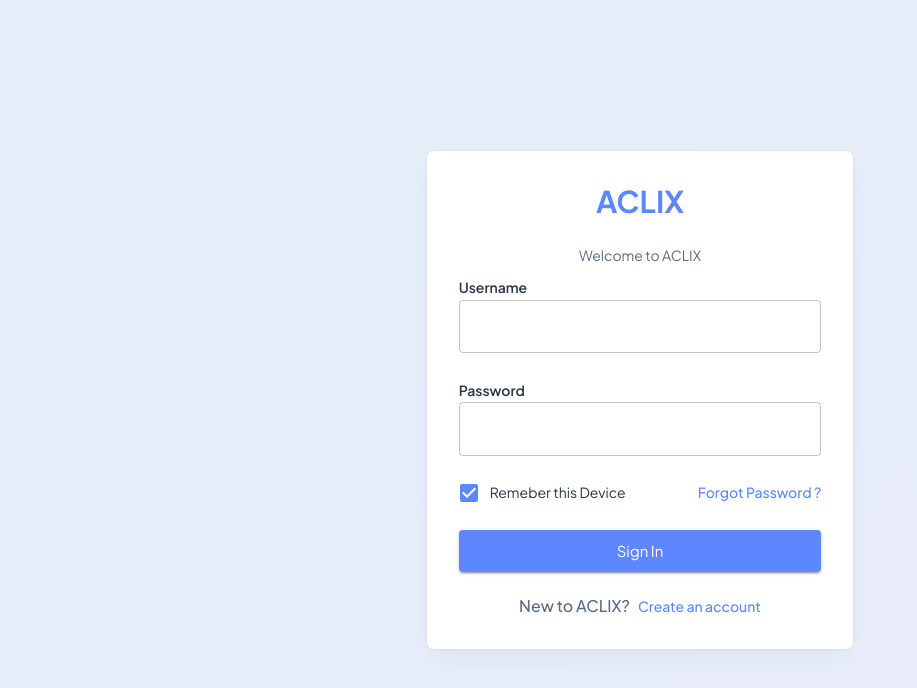
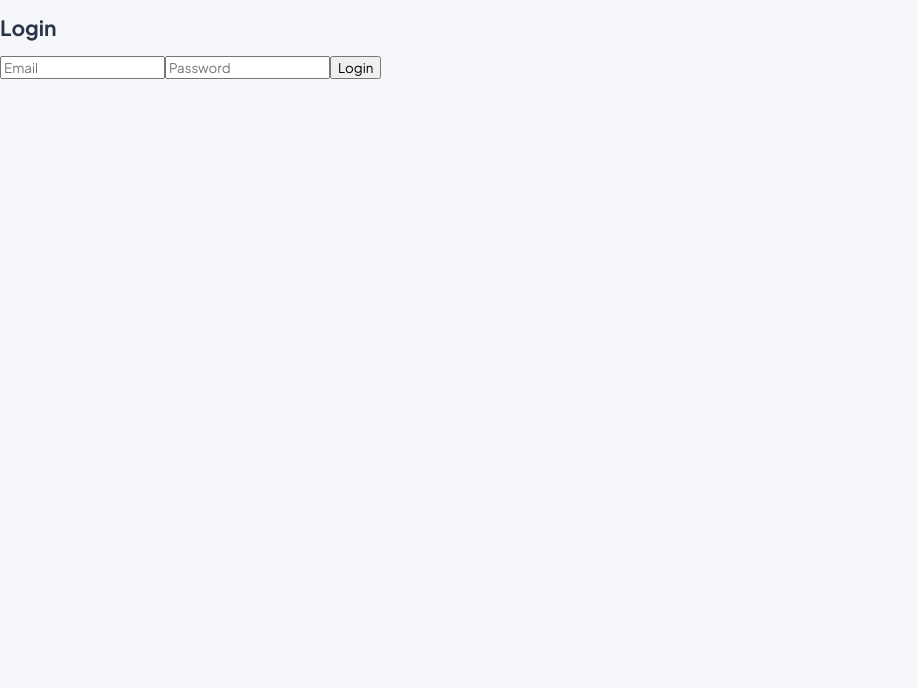
Before and after one commit to aclixinnovations/aclixog-DEV-, a Next.js app: page /authentication/login in a window 1280 px wide. Shown: the top 688 px of the page, without its empty margins (0-917 px from the left). Built offline with nearby package versions, Linux system fonts and the light colour scheme.

Commit message:
Update page.tsx

```diff
--- a/src/app/authentication/login/page.tsx
+++ b/src/app/authentication/login/page.tsx
@@ -1,97 +1,36 @@
 "use client";
-import Link from "next/link";
-import { Grid, Box, Card, Stack, Typography } from "@mui/material";
-// components
-import PageContainer from "@/app/(DashboardLayout)/components/container/PageContainer";
-import AuthLogin from "../auth/AuthLogin";
+import { useState } from "react";
+import { useRouter } from "next/navigation";
 
-const Login2 = () => {
+export default function LoginPage() {
+  const [email, setEmail] = useState("");
+  const [password, setPassword] = useState("");
+  const router = useRouter();
+
+  async function handleLogin(e: any) {
+    e.preventDefault();
+    const res = await fetch("/api/auth/login", {
+      method: "POST",
+      headers: { "Content-Type": "application/json" },
+      body: JSON.stringify({ email, password }),
+    });
+    const data = await res.json();
+    if (res.ok) {
+      document.cookie = `token=${data.token}; path=/;`;
+      router.push("/app"); // redirect to dashboard
+    } else {
+      alert(data.message);
+    }
+  }
+
   return (
-    <PageContainer title="Login" description="this is Login page">
-      <Box
-        sx={{
-          position: "relative",
-          "&:before": {
-            content: '""',
-            background: "radial-gradient(#d2f1df, #d3d7fa, #bad8f4)",
-            backgroundSize: "400% 400%",
-            animation: "gradient 15s ease infinite",
-            position: "absolute",
-            height: "100%",
-            width: "100%",
-            opacity: "0.3",
-          },
-        }}
-      >
-        <Grid
-          container
-          spacing={0}
-          justifyContent="center"
-          sx={{ height: "100vh" }}
-        >
-          <Grid
-            display="flex"
-            justifyContent="center"
-            alignItems="center"
-            size={{
-              xs: 12,
-              sm: 12,
-              lg: 4,
-              xl: 3
-            }}>
-            <Card
-              elevation={9}
-              sx={{ p: 4, zIndex: 1, width: "100%", maxWidth: "500px" }}
-            >
-              <Box display="flex" alignItems="center" justifyContent="center" mb={3}>
-                <Typography variant="h2" fontWeight="700" color="primary">
-                  ACLIX
-                </Typography>
-              </Box>
-              <AuthLogin
-                subtext={
-                  <Typography
-                    variant="subtitle1"
-                    textAlign="center"
-                    color="textSecondary"
-                    mb={1}
-                  >
-                    Welcome to ACLIX
-                  </Typography>
-                }
-                subtitle={
-                  <Stack
-                    direction="row"
-                    spacing={1}
-                    justifyContent="center"
-                    mt={3}
-                  >
-                    <Typography
-                      color="textSecondary"
-                      variant="h6"
-                      fontWeight="500"
-                    >
-                      New to ACLIX?
-                    </Typography>
-                    <Typography
-                      component={Link}
-                      href="/authentication/register"
-                      fontWeight="500"
-                      sx={{
-                        textDecoration: "none",
-                        color: "primary.main",
-                      }}
-                    >
-                      Create an account
-                    </Typography>
-                  </Stack>
-                }
-              />
-            </Card>
-          </Grid>
-        </Grid>
-      </Box>
-    </PageContainer>
+    <div className="flex flex-col items-center justify-center h-screen">
+      <h2 className="text-2xl font-bold mb-4">Login</h2>
+      <form onSubmit={handleLogin} className="flex flex-col gap-4 w-72">
+        <input type="email" placeholder="Email" value={email} onChange={(e)=>setEmail(e.target.value)} required className="border p-2 rounded"/>
+        <input type="password" placeholder="Password" value={password} onChange={(e)=>setPassword(e.target.value)} required className="border p-2 rounded"/>
+        <button type="submit" className="bg-blue-600 text-white py-2 rounded">Login</button>
+      </form>
+    </div>
   );
-};
-export default Login2;
+}
```
